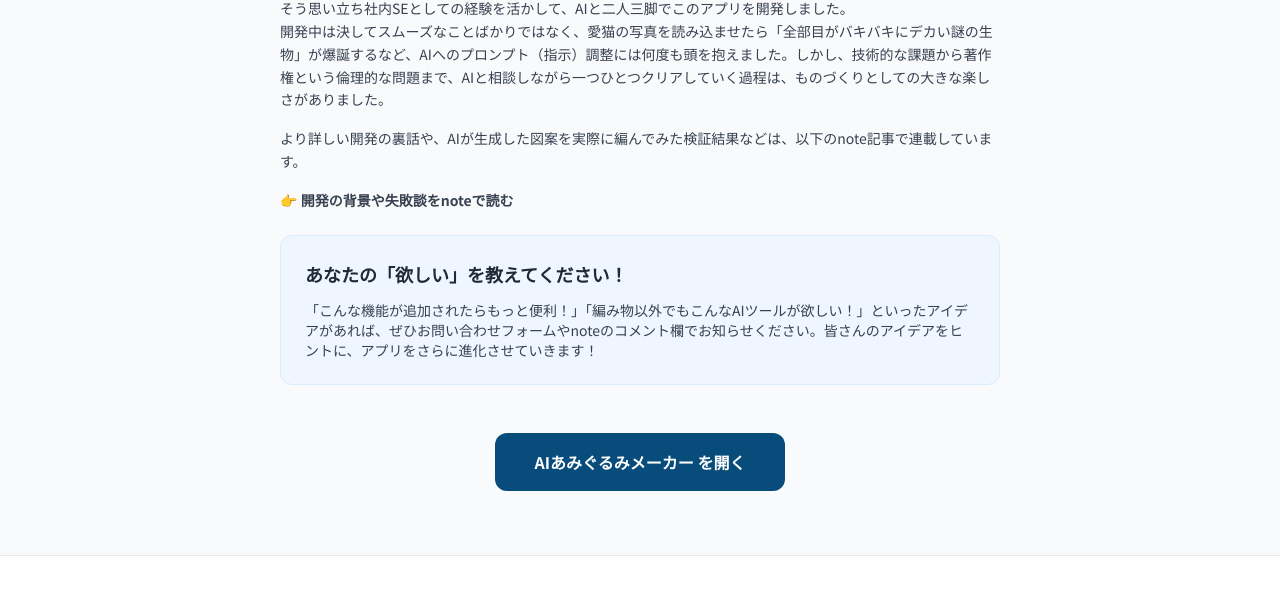
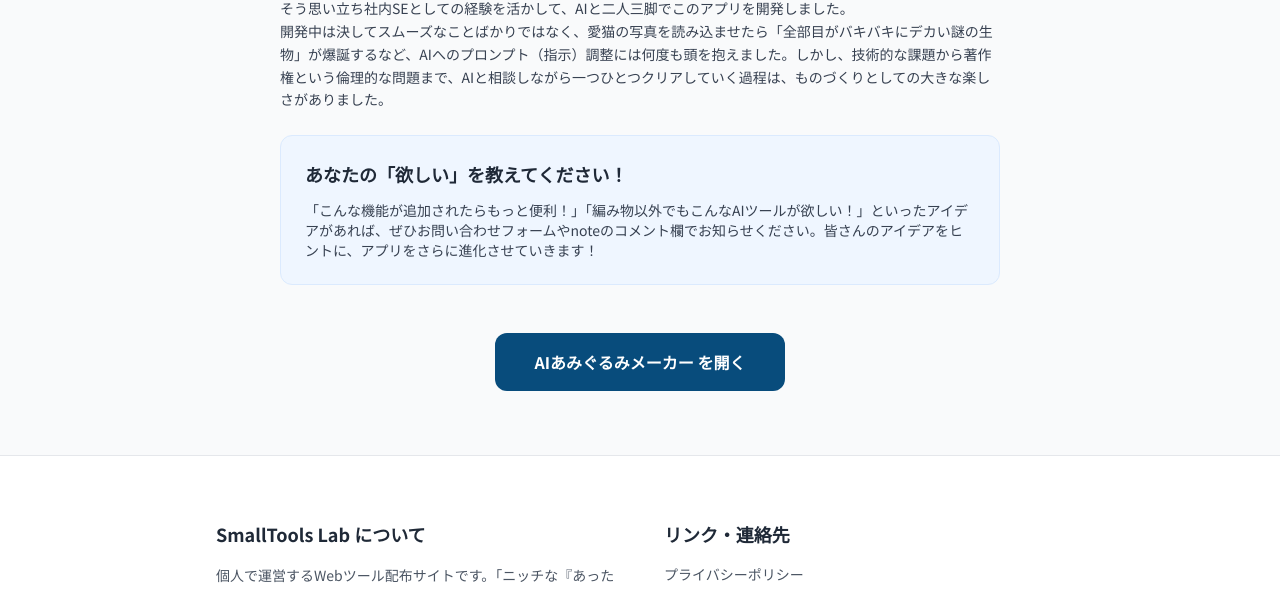
Before and after one commit to r-hasuda/SmallToolsLab, an Astro site: page /guide/ai-amigurumi in a window 1280 px wide. Shown: the part 1377-1968 px from the top of the page. Built offline with nearby package versions, Linux system fonts and the light colour scheme; Astro itself is replaced by a stand-in of ours.

Commit message:
Update ai-amigurumi.astro

```diff
--- a/src/pages/guide/ai-amigurumi.astro
+++ b/src/pages/guide/ai-amigurumi.astro
@@ -87,12 +87,6 @@ const app = apps.find(a => a.id === 'ai-amigurumi');
         <p>
           開発中は決してスムーズなことばかりではなく、愛猫の写真を読み込ませたら「全部目がバキバキにデカい謎の生物」が爆誕するなど、AIへのプロンプト（指示）調整には何度も頭を抱えました。しかし、技術的な課題から著作権という倫理的な問題まで、AIと相談しながら一つひとつクリアしていく過程は、ものづくりとしての大きな楽しさがありました。
         </p>
-        <p class="mt-4">
-          より詳しい開発の裏話や、AIが生成した図案を実際に編んでみた検証結果などは、以下のnote記事で連載しています。
-        </p>
-        <p class="mt-4 font-bold">
-          👉 <a href={app?.noteUrl} target="_blank" rel="noopener noreferrer">開発の背景や失敗談をnoteで読む</a>
-        </p>
       </section>
 
       <section class="bg-blue-50 p-6 rounded-xl mt-12 border border-blue-100">
```
